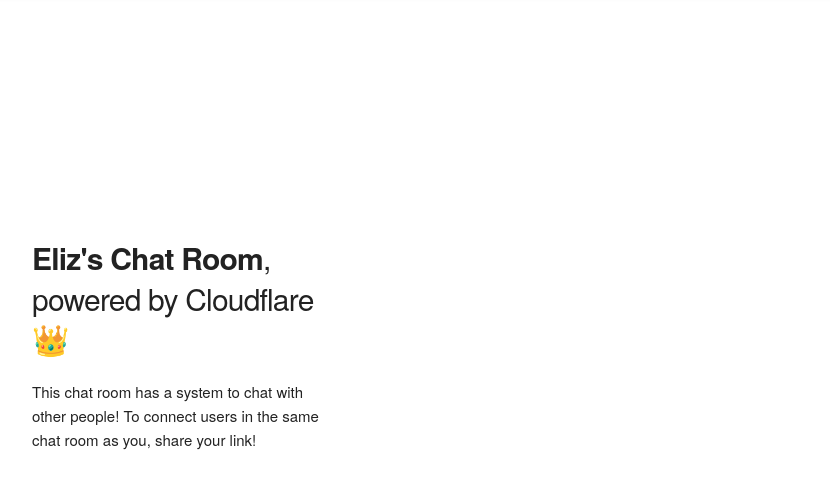
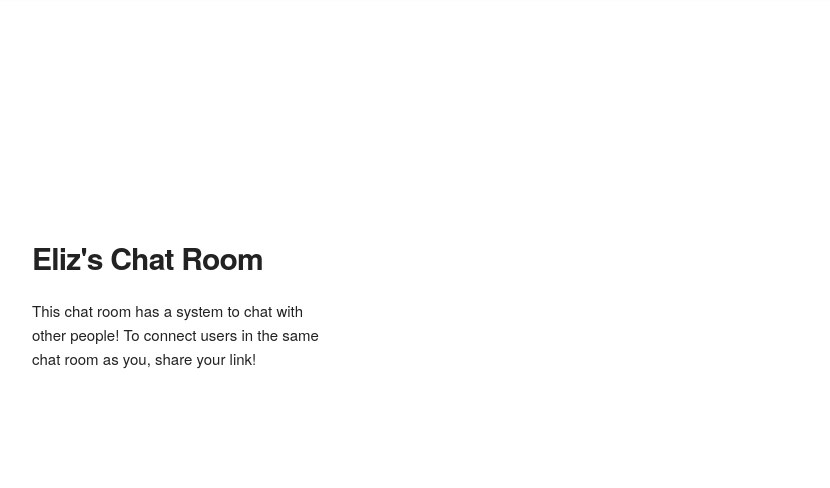
Before and after one commit to RealEliz/durable-chat-template, a React app: page public/index.html in a window 1280 px wide. Shown: the part 82-570 px from the top of the page, without its empty margins (128-958 px from the left). Built offline with nearby package versions, Linux system fonts and the light colour scheme.

Commit message:
Update index.html

```diff
--- a/public/index.html
+++ b/public/index.html
@@ -117,7 +117,7 @@
     <div class="container" style="width: 95%; height: 100%; margin-top: 80px;">
       <div class="row" style="height: 100%">
         <div class="one-third column" style="margin-top: 25%">
-          <h4><b>Eliz's Chat Room</b>, powered by Cloudflare 👑</h4>
+          <h4><b>Eliz's Chat Room</b></h4>
           <p>
             This chat room has a system to chat with other people!
             To connect users in the same chat room as you, share your link!
```
